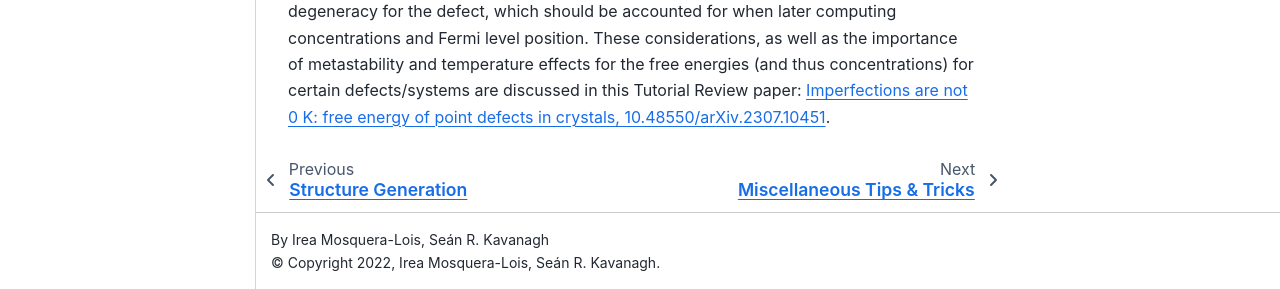
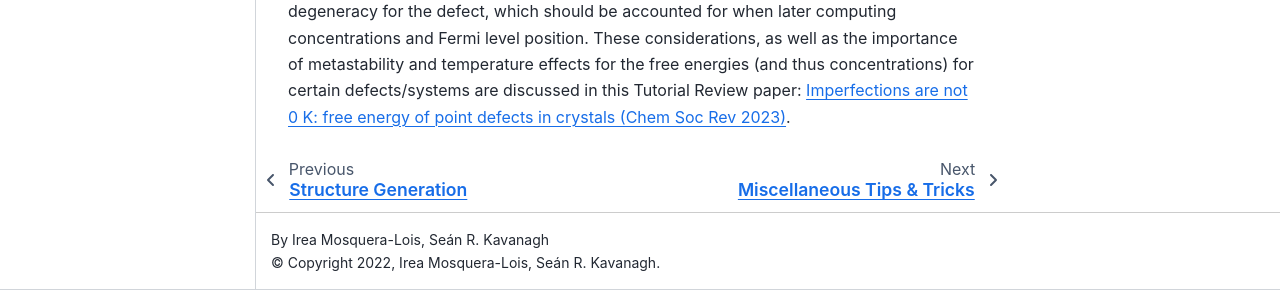
Before and after one commit to SMTG-Bham/ShakeNBreak, a Sphinx documentation site: the page built from docs/Analysis.rst, in a window 1280 px wide and 900 px high, scrolled down 5804 px. Shown: the part 610-900 px from the top of the window. Built offline with Sphinx 7.4.7 and the Sphinx Book theme 1.1.4, drawn with Linux system fonts in a browser that asks for light colours; pages that are not in the unit, such as notebooks, are missing from menus.

Commit message:
Update reference
Former-commit-id: 66a190258d248ef42401e7edb014e08282515c2f

```diff
--- a/docs/Analysis.rst
+++ b/docs/Analysis.rst
@@ -265,4 +265,4 @@ In particular, symmetry-breaking as a result of structural reconstruction from t
 the defect, which should be accounted for when later computing concentrations and Fermi level position.
 These considerations, as well as the importance of metastability and temperature effects for the free
 energies (and thus concentrations) for certain defects/systems are discussed in this Tutorial Review
-paper: `Imperfections are not 0 K: free energy of point defects in crystals, 10.48550/arXiv.2307.10451 <https://doi.org/10.48550/arXiv.2307.10451>`_.
+paper: `Imperfections are not 0 K: free energy of point defects in crystals (Chem Soc Rev 2023) <https://doi.org/10.1039/D3CS00432E>`_.
```
